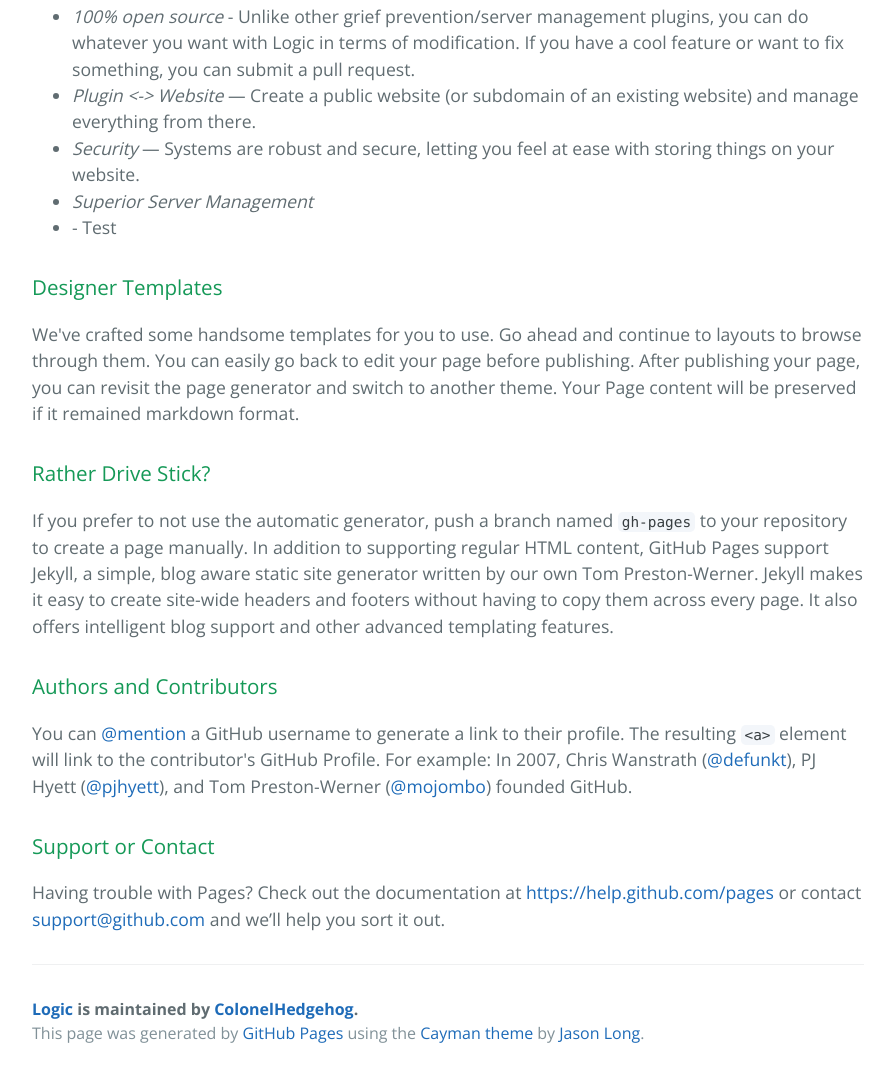
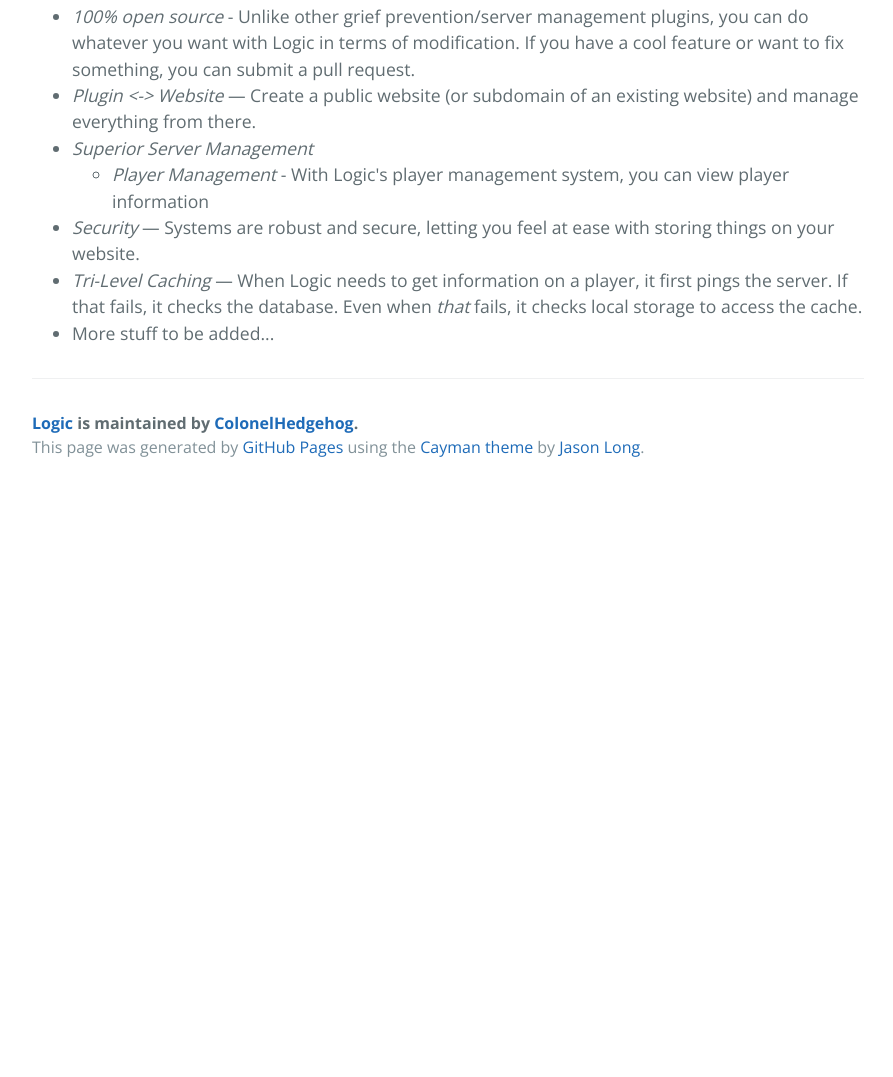
Before and after one commit to robertvaradan/Logic, a plain HTML site: page index.html in a window 1280 px wide. Shown: the part 743-1820 px from the top of the page, without its empty margins (192-1085 px from the left). After the commit the page ends 1234 px from the top, so only its background shows below. Drawn offline with nearby package versions, Linux system fonts and the light colour scheme.

```diff
--- a/index.html
+++ b/index.html
@@ -35,30 +35,19 @@
 <li>
 <em>Plugin &lt;-&gt; Website</em> — Create a public website (or subdomain of an existing website) and manage everything from there. </li>
 <li>
+<em>Superior Server Management</em>
+
+<ul>
+<li>
+<em>Player Management</em> - With Logic's player management system, you can view player information</li>
+</ul>
+</li>
+<li>
 <em>Security</em> — Systems are robust and secure, letting you feel at ease with storing things on your website.</li>
-<li><em>Superior Server Management</em></li>
-<li>- Test</li>
+<li>
+<em>Tri-Level Caching</em> — When Logic needs to get information on a player, it first pings the server. If that fails, it checks the database. Even when <em>that</em> fails, it checks local storage to access the cache.</li>
+<li>More stuff to be added...</li>
 </ul>
-
-<h3>
-<a id="designer-templates" class="anchor" href="#designer-templates" aria-hidden="true"><span class="octicon octicon-link"></span></a>Designer Templates</h3>
-
-<p>We've crafted some handsome templates for you to use. Go ahead and continue to layouts to browse through them. You can easily go back to edit your page before publishing. After publishing your page, you can revisit the page generator and switch to another theme. Your Page content will be preserved if it remained markdown format.</p>
-
-<h3>
-<a id="rather-drive-stick" class="anchor" href="#rather-drive-stick" aria-hidden="true"><span class="octicon octicon-link"></span></a>Rather Drive Stick?</h3>
-
-<p>If you prefer to not use the automatic generator, push a branch named <code>gh-pages</code> to your repository to create a page manually. In addition to supporting regular HTML content, GitHub Pages support Jekyll, a simple, blog aware static site generator written by our own Tom Preston-Werner. Jekyll makes it easy to create site-wide headers and footers without having to copy them across every page. It also offers intelligent blog support and other advanced templating features.</p>
-
-<h3>
-<a id="authors-and-contributors" class="anchor" href="#authors-and-contributors" aria-hidden="true"><span class="octicon octicon-link"></span></a>Authors and Contributors</h3>
-
-<p>You can <a href="https://github.com/blog/821" class="user-mention">@mention</a> a GitHub username to generate a link to their profile. The resulting <code>&lt;a&gt;</code> element will link to the contributor's GitHub Profile. For example: In 2007, Chris Wanstrath (<a href="https://github.com/defunkt" class="user-mention">@defunkt</a>), PJ Hyett (<a href="https://github.com/pjhyett" class="user-mention">@pjhyett</a>), and Tom Preston-Werner (<a href="https://github.com/mojombo" class="user-mention">@mojombo</a>) founded GitHub.</p>
-
-<h3>
-<a id="support-or-contact" class="anchor" href="#support-or-contact" aria-hidden="true"><span class="octicon octicon-link"></span></a>Support or Contact</h3>
-
-<p>Having trouble with Pages? Check out the documentation at <a href="https://help.github.com/pages">https://help.github.com/pages</a> or contact <a href="mailto:support@github.com">support@github.com</a> and we’ll help you sort it out.</p>
 
       <footer class="site-footer">
         <span class="site-footer-owner"><a href="https://github.com/ColonelHedgehog/Logic">Logic</a> is maintained by <a href="https://github.com/ColonelHedgehog">ColonelHedgehog</a>.</span>
```
Also changed, not shown: params.json (+1 -1 lines).
